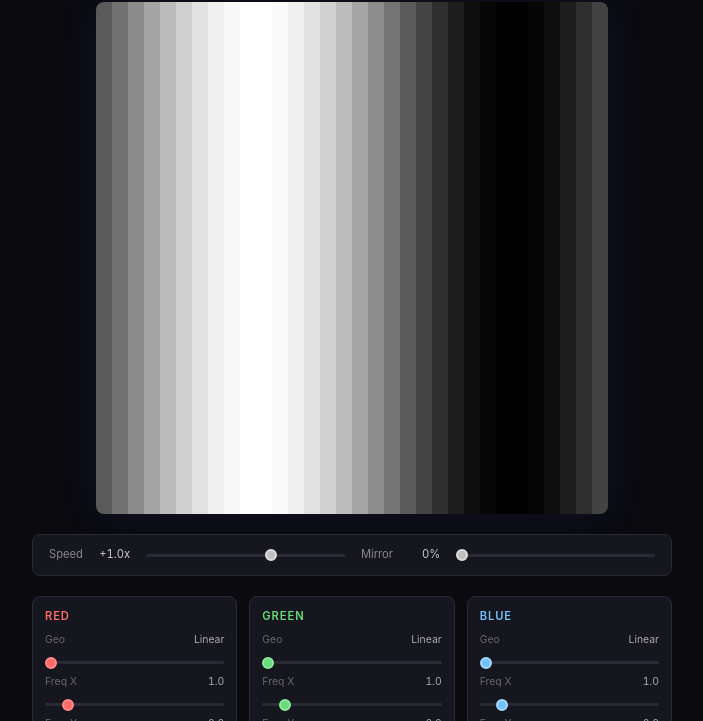
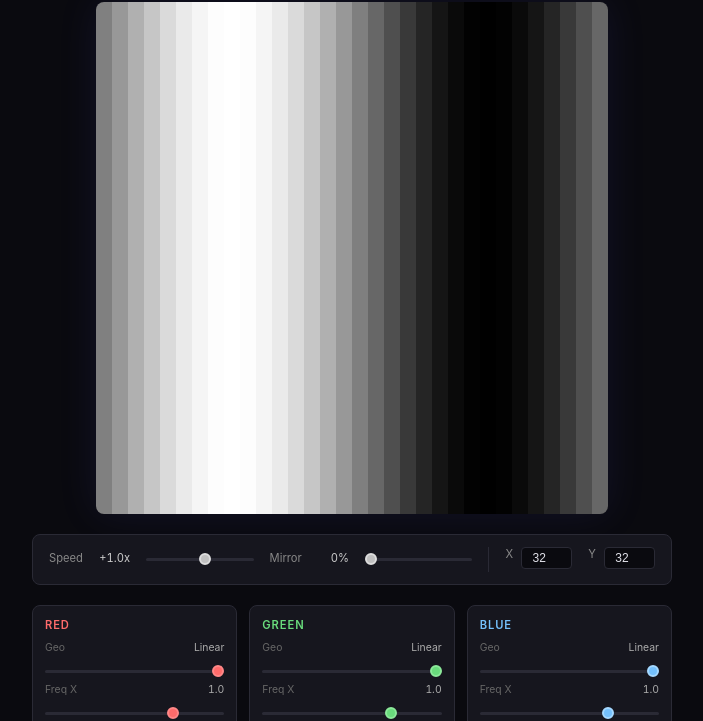
Before and after one commit to andymule/andys-led-thing, a website: page index.html in a window 1280 px wide. Shown: the part 79-800 px from the top of the page, without its empty margins (288-991 px from the left). Drawn offline with Linux system fonts and the light colour scheme.

Commit message:
hour w AI

```diff
--- a/index.html
+++ b/index.html
@@ -83,6 +83,28 @@
       flex: 1;
     }
 
+    .global-sep {
+      width: 1px;
+      align-self: stretch;
+      background: #2a2a35;
+    }
+
+    .global-controls input[type="number"] {
+      width: 3.2rem;
+      background: #0a0a0f;
+      border: 1px solid #2a2a35;
+      border-radius: 4px;
+      color: #e0e0e8;
+      font-size: 0.75rem;
+      padding: 0.2rem 0.15rem;
+      text-align: center;
+      font-variant-numeric: tabular-nums;
+    }
+
+    .global-controls input[type="number"]:focus {
+      outline: none;
+      border-color: #555;
+    }
 
     /* --- Signal cards --- */
 
@@ -225,14 +247,22 @@
       <div class="control-label">
         <span>Speed</span>
         <span class="control-value" data-for="speed">+1.0x</span>
-
       </div>
-      <input type="range" data-param="speed" min="-1" max="1" value="0.27" step="0.001">
+      <input type="range" data-param="speed" min="-1" max="1" value="0.1" step="0.001">
       <div class="control-label">
         <span>Mirror</span>
         <span class="control-value" data-for="mirror">0%</span>
       </div>
       <input type="range" data-param="mirror" min="0" max="1" value="0" step="0.01">
+      <div class="global-sep"></div>
+      <div class="control-label">
+        <span>X</span>
+        <input type="number" id="grid-x" value="32" min="2" max="128">
+      </div>
+      <div class="control-label">
+        <span>Y</span>
+        <input type="number" id="grid-y" value="32" min="2" max="128">
+      </div>
     </div>
     <div id="controls" class="controls"></div>
   </main>
--- a/index.js
+++ b/index.js
@@ -3,16 +3,27 @@ const TICK_RATE = 100;
 const TWO_PI = Math.PI * 2;
 const INV_PI = 2 / Math.PI;
 const DRIFT_SCALE = 0.002;
+const FREQ_SCALE = 10;
 
 function lerp(a, b, t) {
   return a + (b - a) * t;
 }
 
+function cubic(v, scale) {
+  return v * v * v * scale;
+}
+
 function geoLabel(v) {
-  const blend = 1 - Math.abs(v);
-  if (blend < 0.01) return 'Linear';
-  if (blend > 0.99) return 'Radial';
-  return `${(blend * 100) | 0}%`;
+  if (v < -0.99) return 'Grid';
+  if (v > 0.99) return 'Linear';
+  if (Math.abs(v) < 0.01) return 'Radial';
+  return v < 0 ? 'Grid\u2013Rad' : 'Rad\u2013Lin';
+}
+
+function freqLabel(raw) {
+  const freq = cubic(raw, FREQ_SCALE);
+  if (Math.abs(freq) < 0.005) return '0';
+  return freq.toFixed(1);
 }
 
 function shapeLabel(v) {
@@ -33,60 +44,84 @@ function cutoffLabel(v) {
   return v > 0 ? `Lo ${(v * 100) | 0}%` : `Hi ${(-v * 100) | 0}%`;
 }
 
+const FREQ_X_DEFAULT = Math.cbrt(1 / FREQ_SCALE);
+
 const SIGNAL_PARAMS = [
-  { key: 'geometry', label: 'Geo',    min: -1, max: 1,   step: 0.01, group: 0, fmt: geoLabel },
-  { key: 'freqX',   label: 'Freq X', min: 0,  max: 10,  step: 0.1,  group: 0, fmt: v => v.toFixed(1) },
-  { key: 'freqY',   label: 'Freq Y', min: 0,  max: 10,  step: 0.1,  group: 0, fmt: v => v.toFixed(1) },
-  { key: 'drift',   label: 'Phase',  min: -1, max: 1,   step: 0.01, group: 0, fmt: phaseLabel },
-  { key: 'shape',   label: 'Shape',  min: 0,  max: 1,   step: 0.01, group: 1, fmt: shapeLabel },
-  { key: 'cutoff',  label: 'Cutoff', min: -1, max: 1,   step: 0.01, group: 1, fmt: cutoffLabel },
+  { key: 'geometry', label: 'Geo',    min: -1, max: 1,    step: 0.01,  group: 0, fmt: geoLabel },
+  { key: 'freqX',   label: 'Freq X', min: -1, max: 1,    step: 0.001, group: 0, fmt: freqLabel },
+  { key: 'freqY',   label: 'Freq Y', min: -1, max: 1,    step: 0.001, group: 0, fmt: freqLabel },
+  { key: 'drift',   label: 'Phase',  min: -1, max: 1,    step: 0.01,  group: 0, fmt: phaseLabel },
+  { key: 'shape',   label: 'Shape',  min: 0,  max: 1,    step: 0.01,  group: 1, fmt: shapeLabel },
+  { key: 'cutoff',  label: 'Cutoff', min: -1, max: 1,    step: 0.01,  group: 1, fmt: cutoffLabel },
 ];
 
 class Signal {
   constructor(name) {
     this.name = name;
-    this.geometry = -1;
-    this.freqX = 1;
+    this.geometry = 1;
+    this.freqX = FREQ_X_DEFAULT;
     this.freqY = 0;
     this.drift = 0;
     this.shape = 0.5;
     this.cutoff = 0;
     this.phase = 0;
+    this._fx = cubic(this.freqX, FREQ_SCALE);
+    this._fy = cubic(this.freqY, FREQ_SCALE);
   }
 
   advancePhase() {
     if (this.drift < 0) {
       this.phase = -this.drift;
     } else if (this.drift > 0) {
-      this.phase += this.drift * DRIFT_SCALE;
+      this.phase = (this.phase + this.drift * DRIFT_SCALE) % 1;
     }
   }
 
-  valueAt(col, row, tick, gridSize) {
-    const nx = col / gridSize - 0.5;
-    const ny = row / gridSize - 0.5;
+  prepareFrame() {
+    this._fx = cubic(this.freqX, FREQ_SCALE);
+    this._fy = cubic(this.freqY, FREQ_SCALE);
+  }
 
-    const linear = (col / gridSize) * this.freqX + (row / gridSize) * this.freqY;
+  #waveAt(angle) {
+    const s = Math.sin(angle);
+    if (this.shape <= 0.5) {
+      const tri = INV_PI * Math.asin(s);
+      return lerp(tri, s, this.shape * 2);
+    }
+    const sq = s >= 0 ? 1 : -1;
+    return lerp(s, sq, (this.shape - 0.5) * 2);
+  }
 
-    const dist = Math.sqrt(nx * nx + ny * ny) * 2;
-    const ang = Math.atan2(ny, nx) / TWO_PI;
-    const radial = dist * this.freqX + ang * this.freqY;
-
-    const geo = 1 - Math.abs(this.geometry);
-    const spatial = geo <= 0 ? linear
-                  : geo >= 1 ? radial
-                  : lerp(linear, radial, geo);
-
-    const angle = (spatial + tick / TICK_RATE) * TWO_PI + this.phase * TWO_PI;
-    const s = Math.sin(angle);
+  valueAt(col, row, tick, gridX, gridY) {
+    const fx = this._fx;
+    const fy = this._fy;
+    const temporal = tick / TICK_RATE;
+    const phaseT = this.phase * TWO_PI;
+    const g = this.geometry;
 
     let wave;
-    if (this.shape <= 0.5) {
-      const tri = INV_PI * Math.asin(s);
-      wave = lerp(tri, s, this.shape * 2);
+
+    if (g >= 1) {
+      const spatial = (col / gridX) * fx + (row / gridY) * fy;
+      wave = this.#waveAt((spatial + temporal) * TWO_PI + phaseT);
+    } else if (g <= -1) {
+      wave = this.#waveAt(((col / gridX) * fx + temporal) * TWO_PI + phaseT)
+           * this.#waveAt(((row / gridY) * fy + temporal) * TWO_PI + phaseT);
     } else {
-      const sq = s >= 0 ? 1 : -1;
-      wave = lerp(s, sq, (this.shape - 0.5) * 2);
+      const nx = col / gridX - 0.5;
+      const ny = row / gridY - 0.5;
+      const rSpatial = Math.sqrt(nx * nx + ny * ny) * 2 * fx + Math.atan2(ny, nx) / TWO_PI * fy;
+      const rWave = this.#waveAt((rSpatial + temporal) * TWO_PI + phaseT);
+
+      if (g > 0) {
+        const lSpatial = (col / gridX) * fx + (row / gridY) * fy;
+        const lWave = this.#waveAt((lSpatial + temporal) * TWO_PI + phaseT);
+        wave = lerp(rWave, lWave, g);
+      } else {
+        const pWave = this.#waveAt(((col / gridX) * fx + temporal) * TWO_PI + phaseT)
+                    * this.#waveAt(((row / gridY) * fy + temporal) * TWO_PI + phaseT);
+        wave = lerp(rWave, pWave, -g);
+      }
     }
 
     const v = (wave + 1) * 0.5;
@@ -105,10 +140,11 @@ class Signal {
 }
 
 class LED {
-  constructor(x, y, cellSize, col, row) {
+  constructor(x, y, cellWidth, cellHeight, col, row) {
     this.x = x;
     this.y = y;
-    this.cellSize = cellSize;
+    this.cellWidth = cellWidth;
+    this.cellHeight = cellHeight;
     this.col = col;
     this.row = row;
     this.r = 0;
@@ -124,24 +160,26 @@ class LED {
 }
 
 class LEDGrid {
-  constructor(canvas, gridSize = DEFAULT_GRID_SIZE) {
+  constructor(canvas, gridX = DEFAULT_GRID_SIZE, gridY = DEFAULT_GRID_SIZE) {
     this.canvas = canvas;
     this.ctx = canvas.getContext('2d');
-    this.gridSize = gridSize;
+    this.gridX = gridX;
+    this.gridY = gridY;
     this.tick = 0;
-    this.speed = 0.27 * 0.27 * 0.27 * 50;
+    this.speed = 0.1 * 0.1 * 0.1 * 1000;
     this.mirror = 0;
     this.signals = [new Signal('red'), new Signal('green'), new Signal('blue')];
     this.leds = this.#buildLEDs();
   }
 
   #buildLEDs() {
-    const cellSize = this.canvas.width / this.gridSize;
-    const leds = new Array(this.gridSize * this.gridSize);
-    for (let col = 0; col < this.gridSize; col++) {
-      for (let row = 0; row < this.gridSize; row++) {
-        leds[col * this.gridSize + row] = new LED(
-          col * cellSize, row * cellSize, cellSize, col, row
+    const cellWidth = this.canvas.width / this.gridX;
+    const cellHeight = this.canvas.height / this.gridY;
+    const leds = new Array(this.gridX * this.gridY);
+    for (let col = 0; col < this.gridX; col++) {
+      for (let row = 0; row < this.gridY; row++) {
+        leds[col * this.gridY + row] = new LED(
+          col * cellWidth, row * cellHeight, cellWidth, cellHeight, col, row
         );
       }
     }
@@ -151,8 +189,10 @@ class LEDGrid {
   #update() {
     const [rSig, gSig, bSig] = this.signals;
     const t = this.tick;
-    const gs = this.gridSize;
-    const half = gs / 2;
+    const gx = this.gridX;
+    const gy = this.gridY;
+    const halfX = gx / 2;
+    const halfY = gy / 2;
     const m = this.mirror;
     let mx, my;
     if (m <= 1 / 3) {
@@ -166,13 +206,13 @@ class LEDGrid {
     for (const led of this.leds) {
       let col = led.col;
       let row = led.row;
-      if (mx > 0 && col >= half) col = lerp(col, gs - 1 - col, mx);
-      if (my > 0 && row >= half) row = lerp(row, gs - 1 - row, my);
+      if (mx > 0 && col >= halfX) col = lerp(col, gx - 1 - col, mx);
+      if (my > 0 && row >= halfY) row = lerp(row, gy - 1 - row, my);
 
       led.setColor(
-        rSig.valueAt(col, row, t, gs),
-        gSig.valueAt(col, row, t, gs),
-        bSig.valueAt(col, row, t, gs)
+        rSig.valueAt(col, row, t, gx, gy),
+        gSig.valueAt(col, row, t, gx, gy),
+        bSig.valueAt(col, row, t, gx, gy)
       );
     }
   }
@@ -182,8 +222,14 @@ class LEDGrid {
     ctx.clearRect(0, 0, this.canvas.width, this.canvas.height);
     for (const led of this.leds) {
       ctx.fillStyle = `rgb(${led.r},${led.g},${led.b})`;
-      ctx.fillRect(led.x, led.y, led.cellSize, led.cellSize);
+      ctx.fillRect(led.x, led.y, led.cellWidth, led.cellHeight);
     }
+  }
+
+  resize(gridX, gridY) {
+    this.gridX = gridX;
+    this.gridY = gridY;
+    this.leds = this.#buildLEDs();
   }
 
   start() {
@@ -191,6 +237,7 @@ class LEDGrid {
       this.tick += this.speed;
       for (const sig of this.signals) {
         sig.advancePhase();
+        sig.prepareFrame();
       }
       this.#update();
       this.#draw();
@@ -211,13 +258,9 @@ const globalEl = document.getElementById('global-controls');
 const speedSlider = globalEl.querySelector('[data-param="speed"]');
 const speedValue = globalEl.querySelector('[data-for="speed"]');
 
-function expSpeed(v) {
-  return v * v * v * 50;
-}
-
 speedSlider.addEventListener('input', (e) => {
   const raw = parseFloat(e.target.value);
-  grid.speed = expSpeed(raw);
+  grid.speed = cubic(raw, 1000);
   speedValue.textContent = Math.abs(grid.speed) < 0.01 ? 'Paused'
     : `${grid.speed > 0 ? '+' : ''}${grid.speed.toFixed(1)}x`;
 });
@@ -270,3 +313,24 @@ for (const signal of grid.signals) {
     });
   }
 }
+
+// --- Grid Size Controls ---
+
+const gridXInput = document.getElementById('grid-x');
+const gridYInput = document.getElementById('grid-y');
+
+if (gridXInput) {
+  gridXInput.addEventListener('change', () => {
+    const v = Math.max(2, Math.min(128, parseInt(gridXInput.value, 10) || 32));
+    gridXInput.value = v;
+    grid.resize(v, grid.gridY);
+  });
+}
+
+if (gridYInput) {
+  gridYInput.addEventListener('change', () => {
+    const v = Math.max(2, Math.min(128, parseInt(gridYInput.value, 10) || 32));
+    gridYInput.value = v;
+    grid.resize(grid.gridX, v);
+  });
+}
```
